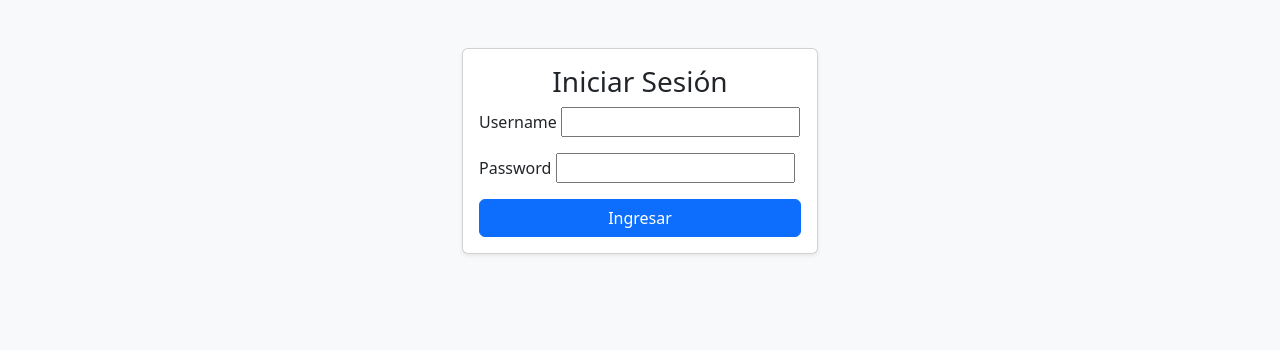
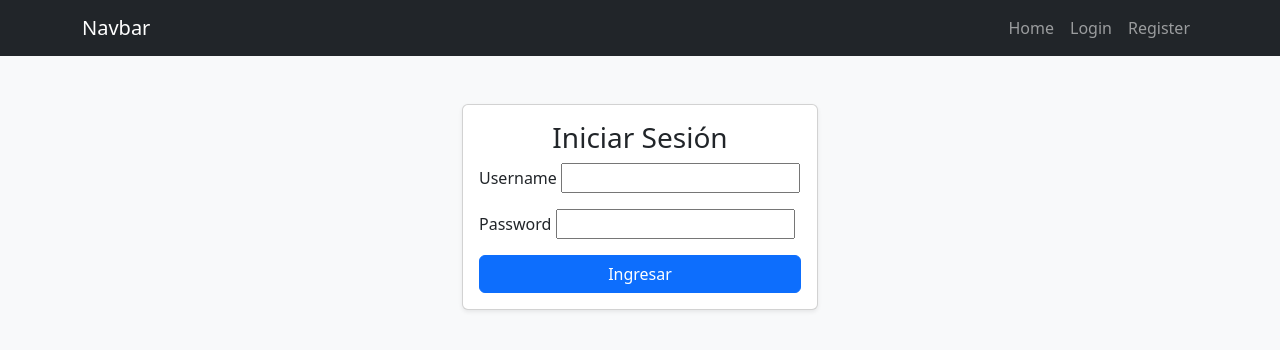
Before and after one commit to kvsneo/GestionEmpleados, a Django app: template templates/registration/login.html in a window 1280 px wide. Shown: the top 350 px of the page. Run offline with Django 3.2, Linux system fonts and the light colour scheme; the template is opened without the code that fills it, so the values that code supplies are empty, except form fields; tables that the repository leaves empty hold one stand-in row (values such as "Sample post"); form fields are guessed from the names that the template uses.

Commit message:
Casi Usuarios

```diff
--- a/Gestion/urls.py
+++ b/Gestion/urls.py
@@ -20,15 +20,13 @@ from django.urls import path
 from Integracion import views
 
 urlpatterns = [
-    path('', views.home, name='home'),
+    path('', auth_views.LoginView.as_view(template_name='registration/login.html'), name='home'),
     path('admin/', admin.site.urls),
     path('login/', auth_views.LoginView.as_view(template_name='registration/login.html'), name='login'),
     path('logout/', views.custom_logout, name='logout'),
-path('error/', views.error_view, name='error'),
+    path('error/', views.error_view, name='error'),
     path('create_admin/', views.create_admin, name='create_admin'),
     path('create_manager/', views.create_manager, name='create_manager'),
     path('create_employee/', views.create_employee, name='create_employee'),
 
-
-
 ]
--- a/Integracion/views.py
+++ b/Integracion/views.py
@@ -7,8 +7,6 @@ from .admin import admin_required
 
 
 # Create your views here.
-def home(request):
-    return render(request, 'registration/login.html')
 @require_http_methods(["POST", "GET"])
 def custom_logout(request):
     """Cerrar sesión con POST o redirigir con GET y cerrar Sesion"""
--- /dev/null
+++ b/templates/base.html
@@ -0,0 +1,18 @@
+<!DOCTYPE html>
+<html lang="en">
+  <head>
+    <meta charset="UTF-8" />
+    <meta http-equiv="X-UA-Compatible" content="IE=edge" />
+    <meta name="viewport" content="width=device-width, initial-scale=1.0" />
+    <title>Django CRUD</title>
+    <link rel="stylesheet" href="https://cdn.jsdelivr.net/npm/bootstrap@5.2.0/dist/css/bootstrap.min.css">
+    <script src="https://cdn.jsdelivr.net/npm/bootstrap@5.2.0/dist/js/bootstrap.bundle.min.js"></script>
+
+  </head>
+  <body>
+    {% include 'navbar.html' %}
+
+    {% block content %}
+    {% endblock %}
+  </body>
+</html>
--- /dev/null
+++ b/templates/navbar.html
@@ -0,0 +1,46 @@
+<nav class="navbar navbar-expand-lg navbar-dark bg-dark">
+    <div class="container">
+        <a class="navbar-brand" href="/">Navbar</a>
+        <button
+                class="navbar-toggler"
+                type="button"
+                data-bs-toggle="collapse"
+                data-bs-target="#navbarNav"
+                aria-controls="navbarNav"
+                aria-expanded="false"
+                aria-label="Toggle navigation"
+        >
+            <span class="navbar-toggler-icon"></span>
+        </button>
+        <div class="collapse navbar-collapse" id="navbarNav">
+            <ul class="navbar-nav ms-auto">
+                <li class="nav-item">
+                    <a href="/" class="nav-link">Home</a>
+                </li>
+                {% if user.is_authenticated %}
+                    <li class="nav-item">
+                        <a href="{% url 'tasks_completed' %}" class="nav-link"
+                        >complted tasks</a
+                        >
+                    </li>
+                    <li class="nav-item">
+                        <a href="{% url 'tasks' %}" class="nav-link">Tasks</a>
+                    </li>
+                    <li class="nav-item">
+                        <a href="{% url 'create_task' %}" class="nav-link">Create Task</a>
+                    </li>
+                    <li class="nav-item">
+                        <a class="nav-link" href="/logout">Logout</a>
+                    </li>
+                {% else %}
+                    <li class="nav-item">
+                        <a href="/signin" class="nav-link">Login</a>
+                    </li>
+                    <li class="nav-item">
+                        <a href="/signup" class="nav-link">Register</a>
+                    </li>
+                {% endif %}
+            </ul>
+        </div>
+    </div>
+</nav>
--- a/templates/registration/login.html
+++ b/templates/registration/login.html
@@ -1,3 +1,6 @@
+{% extends "base.html" %}
+
+
 <!DOCTYPE html>
 <html lang="en">
 <head>
@@ -6,6 +9,7 @@
     <title>Iniciar Sesión</title>
     <link href="https://cdn.jsdelivr.net/npm/bootstrap@5.3.0-alpha3/dist/css/bootstrap.min.css" rel="stylesheet">
 </head>
+{% block content %}
 <body class="bg-light">
     <div class="container mt-5">
         <div class="row justify-content-center">
@@ -36,4 +40,5 @@
         </div>
     </div>
 </body>
+{% endblock %}
 </html>
```
Also changed, not shown: templates/dashGeneral.html (added, +81 -0 lines).
